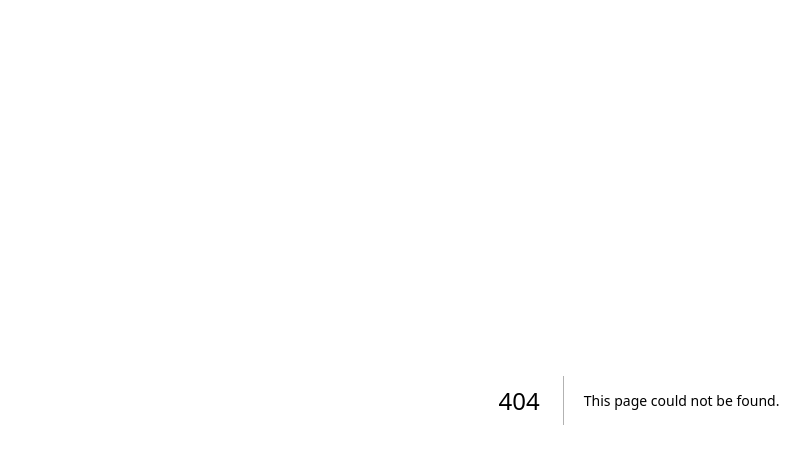
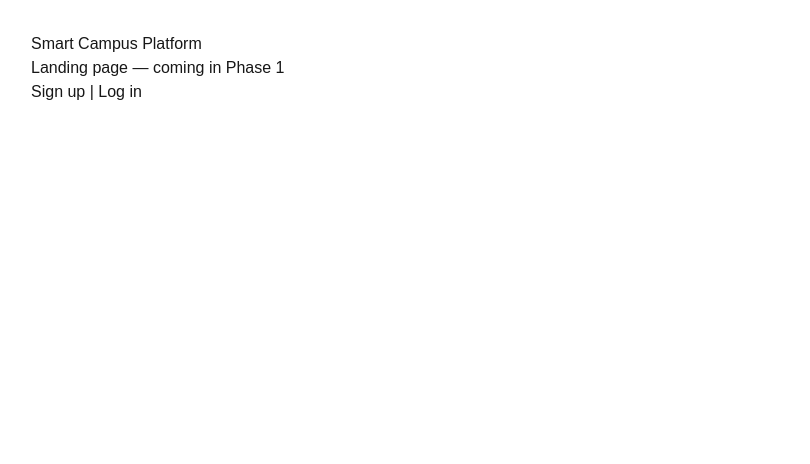
Before and after one commit to shlokgitt/Smart-Campus-management, a Next.js app: page /login in a window 1280 px wide. Before the commit this address had no page. Shown: the top 464 px of the page, without its empty margins (1-811 px from the left). Built offline with nearby package versions, Linux system fonts and the light colour scheme.

Commit message:
feat: scaffold login/signup pages and shared Navbar

```diff
--- /dev/null
+++ b/app/(auth)/login/page.tsx
@@ -0,0 +1,9 @@
+export default function Home() {
+  return (
+    <main style={{ padding: "2rem" }}>
+      <h1>Smart Campus Platform</h1>
+      <p>Landing page — coming in Phase 1</p>
+      <a href="/signup">Sign up</a> | <a href="/login">Log in</a>
+    </main>
+  );
+}
```
Also changed, not shown: app/(auth)/signup/page.tsx (added), components/shared/Navbar.tsx (added).
